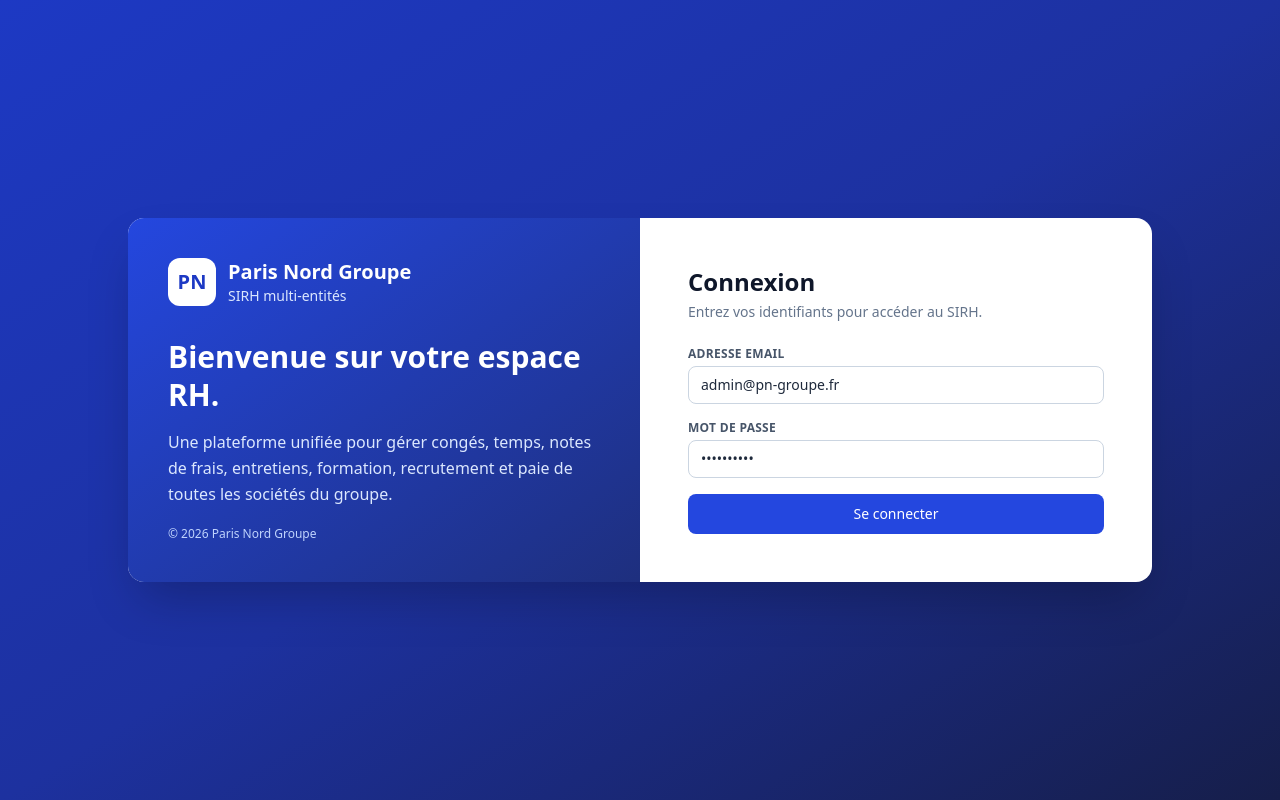
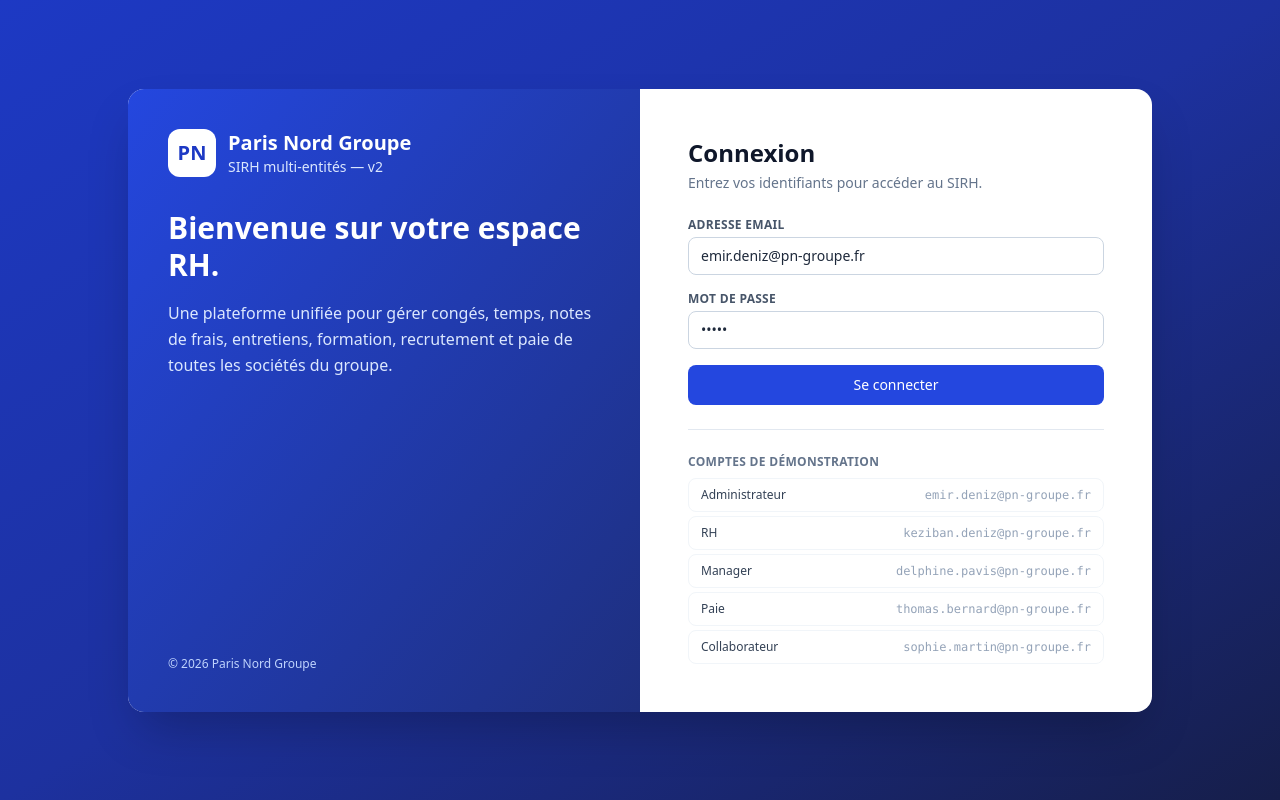
Before and after one commit to youaaddi-arch/sirh-png, a Next.js app in the folder apps/web/: page /login in a window 1280 px wide. Built offline with nearby package versions, Linux system fonts and the light colour scheme; no server answers.

Commit message:
fix(v2): page login utilise client api avec mock fallback + comptes démo + identifiants par défaut

```diff
--- a/apps/web/app/(auth)/login/page.tsx
+++ b/apps/web/app/(auth)/login/page.tsx
@@ -1,11 +1,12 @@
 'use client';
 import { useState } from 'react';
 import { useRouter } from 'next/navigation';
+import { api } from '@/lib/api';
 
 export default function LoginPage() {
   const router = useRouter();
-  const [email, setEmail] = useState('admin@pn-groupe.fr');
-  const [password, setPassword] = useState('Admin2026!');
+  const [email, setEmail] = useState('emir.deniz@pn-groupe.fr');
+  const [password, setPassword] = useState('admin');
   const [error, setError] = useState('');
   const [loading, setLoading] = useState(false);
 
@@ -13,13 +14,7 @@ export default function LoginPage() {
     e.preventDefault();
     setError(''); setLoading(true);
     try {
-      const res = await fetch((process.env.NEXT_PUBLIC_API_URL || 'http://localhost:4000/api') + '/auth/login', {
-        method: 'POST',
-        headers: { 'Content-Type': 'application/json' },
-        body: JSON.stringify({ email, password }),
-      });
-      const data = await res.json();
-      if (!res.ok) throw new Error(data.message || 'Identifiants incorrects');
+      const data = await api.post('/auth/login', { email, password });
       localStorage.setItem('sirh.token', data.token);
       localStorage.setItem('sirh.user', JSON.stringify(data.user));
       router.push('/dashboard');
@@ -27,6 +22,14 @@ export default function LoginPage() {
       setError(e.message);
     } finally { setLoading(false); }
   }
+
+  const accounts = [
+    { role: 'Administrateur', email: 'emir.deniz@pn-groupe.fr', pwd: 'admin' },
+    { role: 'RH',              email: 'keziban.deniz@pn-groupe.fr', pwd: 'rh' },
+    { role: 'Manager',         email: 'delphine.pavis@pn-groupe.fr', pwd: 'manager' },
+    { role: 'Paie',            email: 'thomas.bernard@pn-groupe.fr', pwd: 'paie' },
+    { role: 'Collaborateur',   email: 'sophie.martin@pn-groupe.fr', pwd: 'employe' },
+  ];
 
   return (
     <div className="min-h-screen flex items-center justify-center bg-gradient-to-br from-brand-700 via-brand-800 to-brand-950 p-4">
@@ -37,7 +40,7 @@ export default function LoginPage() {
               <div className="w-12 h-12 rounded-xl bg-white text-brand-700 flex items-center justify-center font-bold text-xl">PN</div>
               <div>
                 <div className="text-xl font-bold">Paris Nord Groupe</div>
-                <div className="text-brand-100 text-sm">SIRH multi-entités</div>
+                <div className="text-brand-100 text-sm">SIRH multi-entités — v2</div>
               </div>
             </div>
             <h2 className="text-3xl font-bold leading-tight mb-4">Bienvenue sur votre espace RH.</h2>
@@ -67,6 +70,20 @@ export default function LoginPage() {
             </button>
             {error && <div className="text-sm text-red-600 bg-red-50 border border-red-200 rounded-lg p-3">{error}</div>}
           </form>
+
+          <div className="mt-6 pt-6 border-t border-slate-200">
+            <p className="text-xs text-slate-500 mb-2 font-semibold uppercase tracking-wide">Comptes de démonstration</p>
+            <div className="space-y-1 text-xs">
+              {accounts.map(a => (
+                <button key={a.email} type="button"
+                        onClick={() => { setEmail(a.email); setPassword(a.pwd); }}
+                        className="w-full text-left flex justify-between items-center gap-2 px-3 py-2 rounded-lg hover:bg-slate-50 border border-slate-100">
+                  <span className="font-medium text-slate-700">{a.role}</span>
+                  <span className="text-slate-400 font-mono">{a.email}</span>
+                </button>
+              ))}
+            </div>
+          </div>
         </div>
       </div>
     </div>
```
